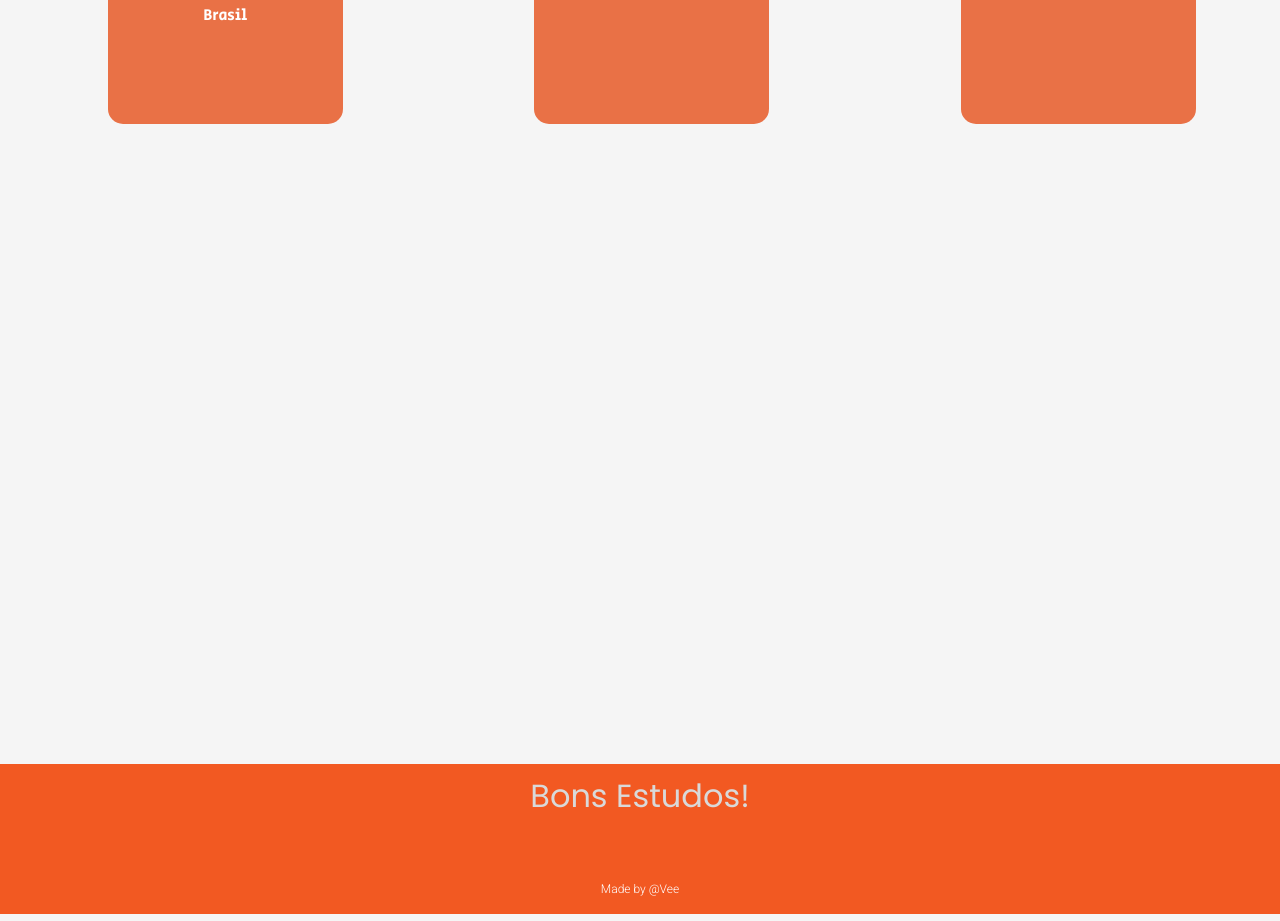
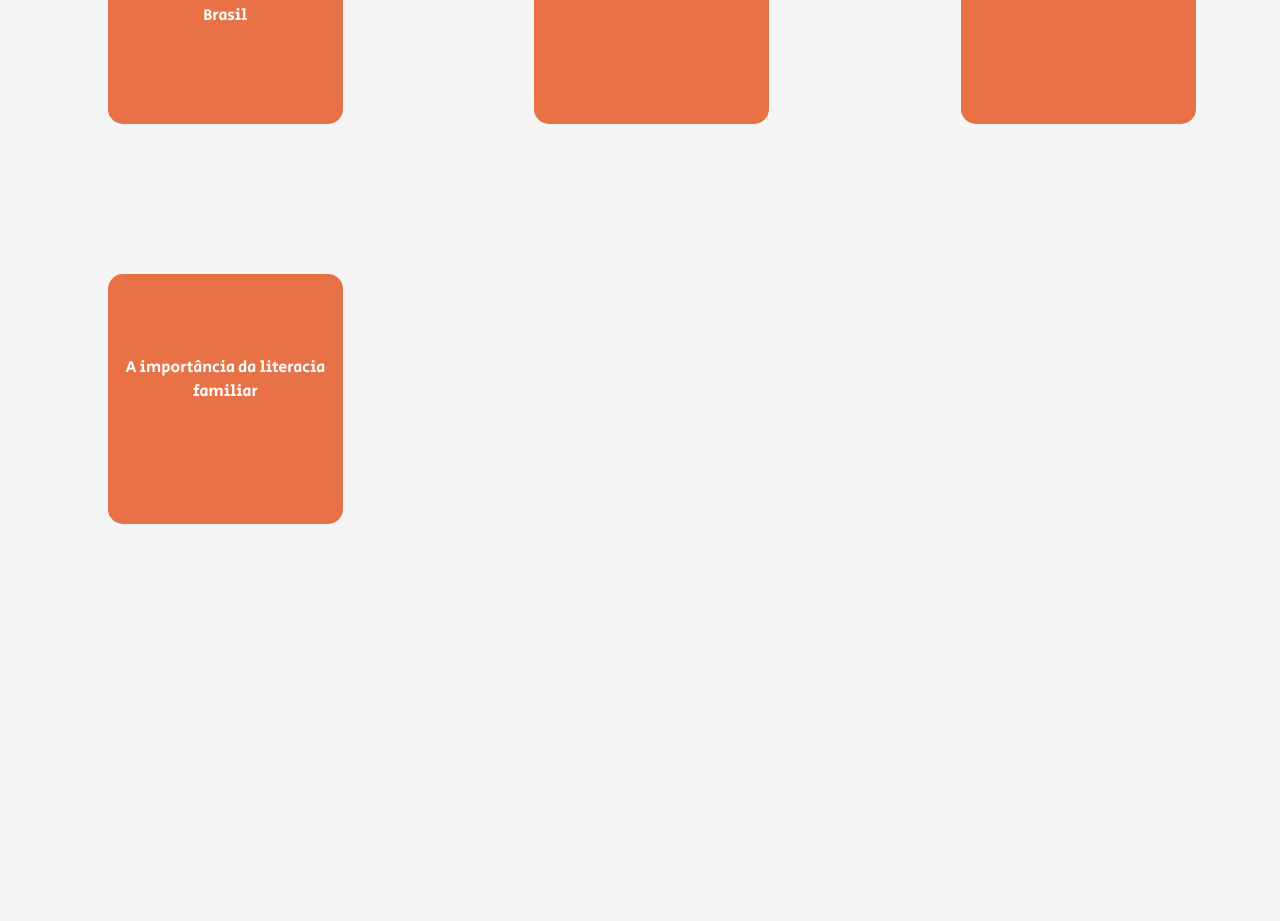
Before and after one commit to eesr05/RandomQuotes, a React (Create React App) app: page / in a window 1280 px wide. Shown: the part 5780-6701 px from the top of the page. Built offline with nearby package versions, Linux system fonts and the light colour scheme.

Commit message:
Add temas

```diff
--- a/src/components/Cardes/Texts.js
+++ b/src/components/Cardes/Texts.js
@@ -86,6 +86,10 @@ const redacao = [
     "id":20,
     "title": "Iniciativas para a inclusão de idosos no mercado de trabalho"
   },
+  {
+    "id":21,
+    "title": "A importância da literacia familiar"
+  }
 
 
 
```
